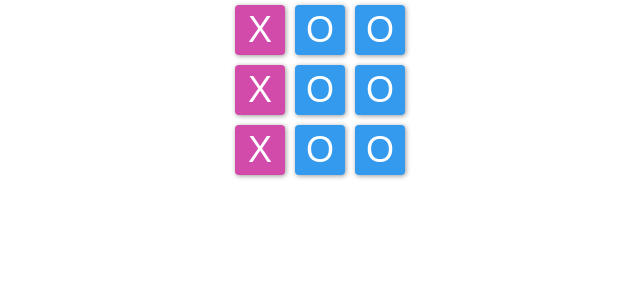
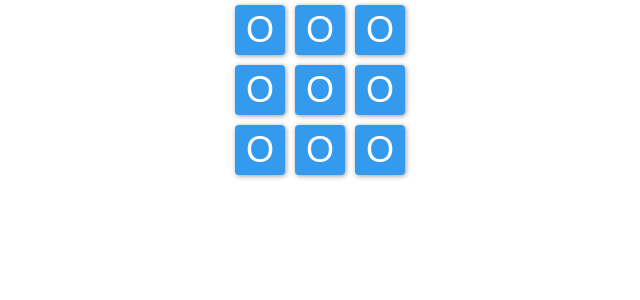
Before and after one commit to CodeAcademyBKK2017/react-intro, a React (Create React App) app: page / in a window 1280 px wide. Shown: the top 300 px of the page, without its empty margins (320-960 px from the left). Built offline with nearby package versions, Linux system fonts and the light colour scheme.

Commit message:
added jest

```diff
--- a/src/App.js
+++ b/src/App.js
@@ -1,12 +1,12 @@
 import React, { Component } from 'react';
+import Box from './Box';
 import './App.css';
-import Box from './Box';
 
 class App extends Component {
   render() {
     return (
       <div className="App">
-        <Box />
+        <Box/>
       </div>
     );
   }
--- a/src/Box.js
+++ b/src/Box.js
@@ -1,7 +1,6 @@
 
 import React, { Component } from 'react';
 import Row from './Row';
-import './App.css';
 
 class Box extends Component {
     render() {
--- a/src/Cell.js
+++ b/src/Cell.js
@@ -1,5 +1,4 @@
 import React, { Component } from 'react';
-import './App.css';
 
 class Cell extends Component {
 
--- a/src/Row.js
+++ b/src/Row.js
@@ -1,14 +1,13 @@
 
 import React, { Component } from 'react';
 import Cell from './Cell';
-import './App.css';
 
 class Row extends Component {
 
     render() {
         return (
             <div>
-                <Cell title="x" />
+                <Cell title="o" />
                 <Cell title="o" />
                 <Cell title="o" />
             </div>
```
Also changed, not shown: package.json (+14 -1 lines), .babelrc (added), 2 other files (tests, documents, lock files or other folders).
